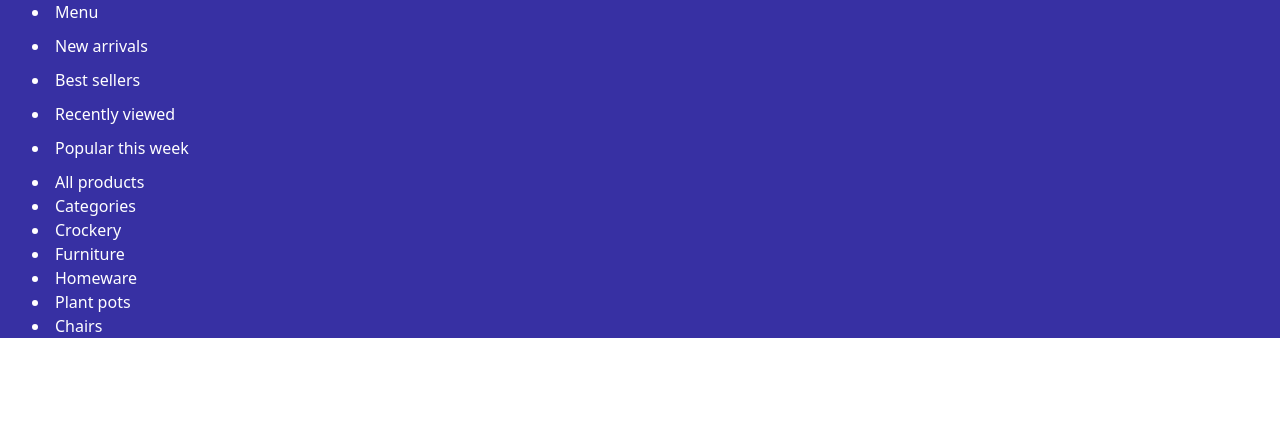
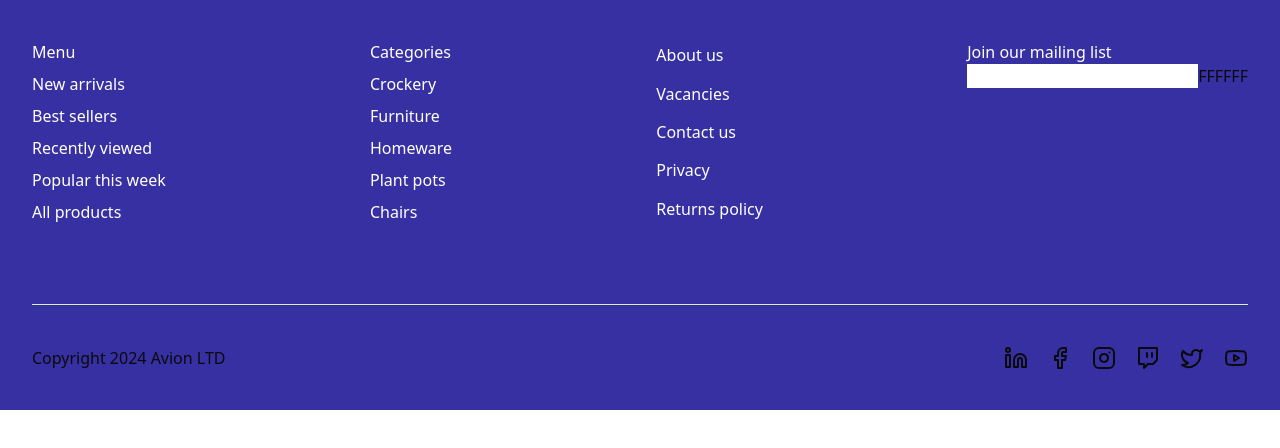
Before and after one commit to dkn1fe/avion-shop, a React (Vite) app: page / in a window 1280 px wide. Shown: the top 448 px of the page. Built offline with nearby package versions, Linux system fonts and the light colour scheme.

Commit message:
feat: add footer

```diff
--- a/src/components/Footer/footer.tsx
+++ b/src/components/Footer/footer.tsx
@@ -3,16 +3,25 @@ import { Link } from "react-router-dom";
 import {
   footerFirstListInfo,
   footerSecondListInfo,
+  footerThirdListInfo,
 } from "@/shared/utils/footerTitleInfo";
+import {
+  Facebook,
+  Instagram,
+  Linkedin,
+  Twitch,
+  Twitter,
+  Youtube,
+} from "lucide-react";
 
 const Footer: FC = () => {
   return (
     <>
       <div className="bg-indigo-800">
-        <div className="container">
-          <div className="justify-between flex">
-            <div>
-              <div className="justify-around flex-col flex gap-2.5">
+        <div className="container max-w-[1400px]">
+          <div>
+            <div className="justify-between flex  max-w-[1400px] pt-10 pb-10">
+              <div className="justify-around flex-col flex gap-2 list-none">
                 {footerFirstListInfo.map((item) => (
                   <li className="text-white" key={item.text}>
                     <a href={item.link}></a>
@@ -20,7 +29,7 @@ const Footer: FC = () => {
                   </li>
                 ))}
               </div>
-              <div>
+              <div className="justify-around flex-col flex gap-2 list-none">
                 {footerSecondListInfo.map((item) => (
                   <li className="text-white" key={item.text}>
                     <a href={item.link}></a>
@@ -28,8 +37,37 @@ const Footer: FC = () => {
                   </li>
                 ))}
               </div>
+              <div className="justify-around flex-col flex gap-2 list-none">
+                {footerThirdListInfo.map((item) => (
+                  <li className="text-white" key={item.text}>
+                    <a href={item.link}></a>
+                    {item.text}
+                  </li>
+                ))}
+              </div>
+
+              <div className="">
+                <h2 className="text-white">Join our mailing list</h2>
+                <input type="text" />
+                <button>FFFFFF</button>
+              </div>
             </div>
-            <div></div>
+
+            <div className="mt-10 mb-10">
+              <hr className=" bg-blue-900 h-[2px] " />
+            </div>
+
+            <div className="max-w-[1400px] flex mt-10 mb-10 pb-10 items-center justify-between">
+              <p>Copyright 2024 Avion LTD</p>
+              <div className="flex gap-5">
+                <Linkedin />
+                <Facebook />
+                <Instagram />
+                <Twitch />
+                <Twitter />
+                <Youtube />
+              </div>
+            </div>
           </div>
         </div>
       </div>
--- a/src/pages/HomePage.tsx
+++ /dev/null
@@ -1,13 +0,0 @@
-import Footer from "@/components/Footer/footer";
-
-const HomePage = () => {
-  return (
-    <>
-      <footer>
-        <Footer />
-      </footer>
-    </>
-  );
-};
-
-export default HomePage;
--- a/src/shared/utils/footerTitleInfo.ts
+++ b/src/shared/utils/footerTitleInfo.ts
@@ -1,7 +1,3 @@
-export const footerTitleInfo: IFooterTitleItem[] = [
-  { text: "Our Company", link: "#" },
-];
-
 export const footerFirstListInfo: IFooterTitleItem[] = [
   { text: "Menu", link: "#" },
   { text: "New arrivals", link: "#" },
@@ -19,3 +15,11 @@ export const footerSecondListInfo: IFooterTitleItem[] = [
   { text: "Plant pots", link: "#" },
   { text: "Chairs", link: "#" },
 ];
+
+export const footerThirdListInfo: IFooterTitleItem[] = [
+  { text: "About us", link: "#" },
+  { text: "Vacancies", link: "#" },
+  { text: "Contact us", link: "#" },
+  { text: "Privacy", link: "#" },
+  { text: "Returns policy", link: "#" },
+];
```
